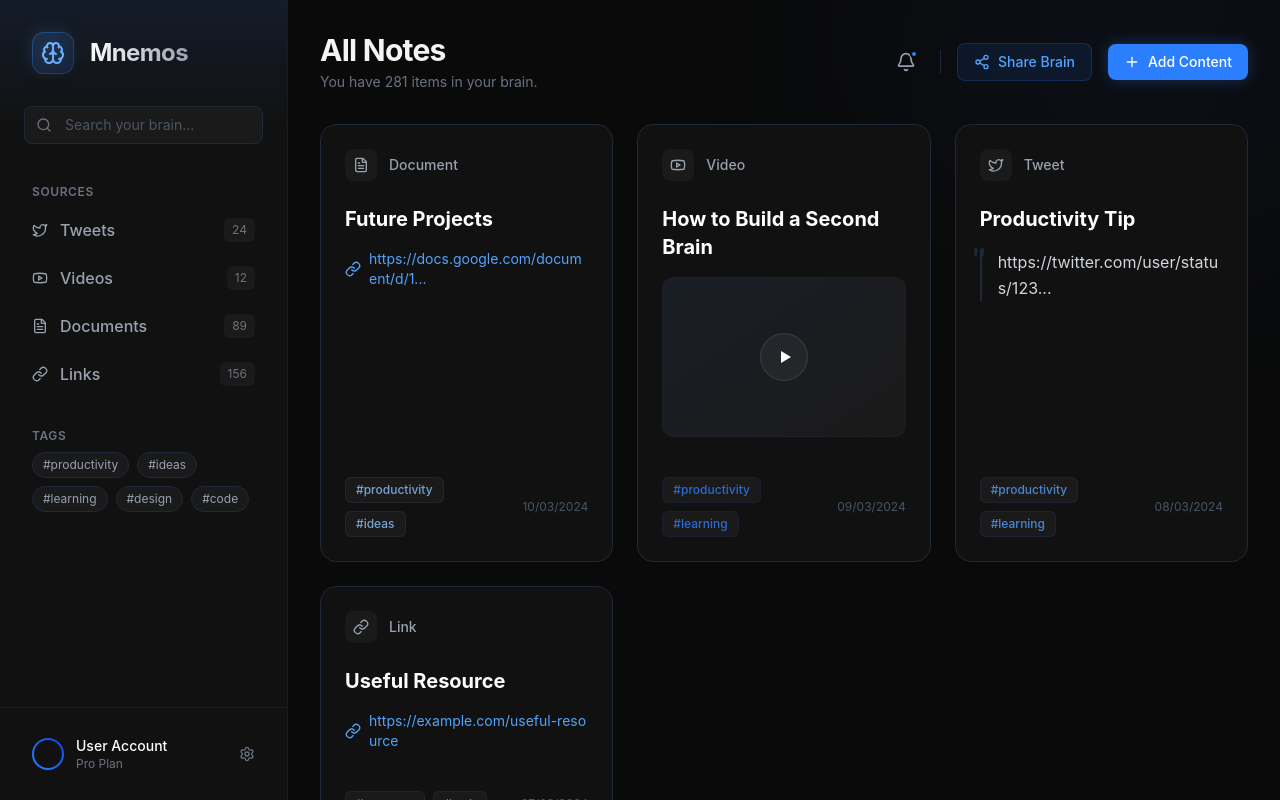
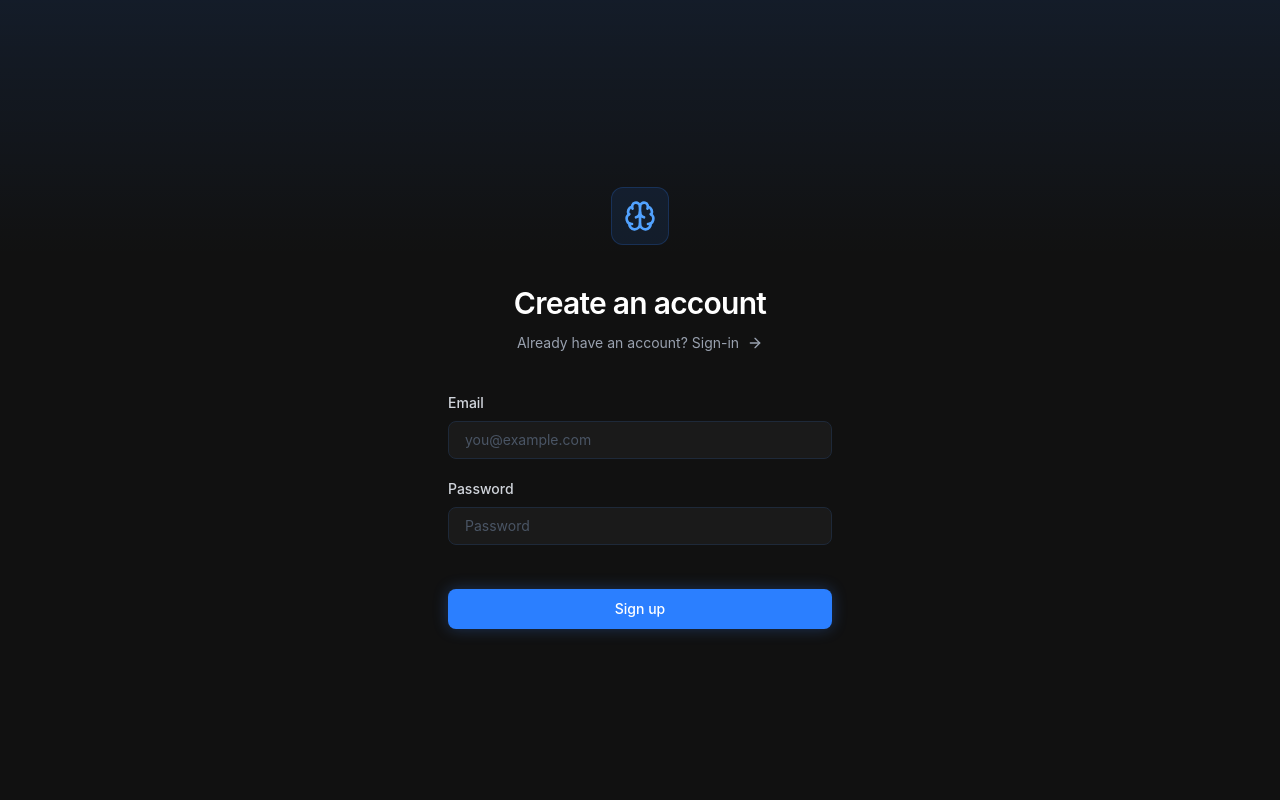
Before and after one commit to TauqueerJafri/Mnemos, a React app in the folder frontend/: page /signup in a window 1280 px wide. Built offline with nearby package versions, Linux system fonts and the light colour scheme; the HTML template or start-up script is replaced by a standard one.

Commit message:
feat: add authentication pages and update app routing
- Add Home, Signin, and Signup pages
- Update App.tsx with routing configuration
- Update Logo component

```diff
--- a/frontend/src/App.tsx
+++ b/frontend/src/App.tsx
@@ -1,7 +1,18 @@
+import { BrowserRouter, Route, Routes } from 'react-router-dom'
 import Dashboard from './pages/Dashboard'
+import Signin from './pages/Signin'
+import Signup from './pages/Signup'
 
 function App() {
-  return <Dashboard />
+  return (
+    <BrowserRouter>
+      <Routes>
+        <Route path="/" element={<Dashboard />} />
+        <Route path="/signin" element={<Signin />} />
+        <Route path="/signup" element={<Signup />} />
+      </Routes>
+    </BrowserRouter>
+  )
 }
 
 export default App
--- a/frontend/src/components/ui/Logo.tsx
+++ b/frontend/src/components/ui/Logo.tsx
@@ -1,10 +1,19 @@
 import { Brain } from 'lucide-react';
 import { useState, useRef } from 'react';
 
-export function Logo() {
+interface LogoProps {
+  hideText?: boolean;
+  size?: 'md' | 'lg';
+}
+
+export function Logo({ hideText = false, size = 'md' }: LogoProps) {
   const [mousePos, setMousePos] = useState({ x: 0, y: 0 });
   const [isHovered, setIsHovered] = useState(false);
   const logoRef = useRef<HTMLDivElement>(null);
+
+  const iconSizeClass = size === 'lg' ? 'w-8 h-8' : 'w-6 h-6';
+  const paddingClass = size === 'lg' ? 'p-3' : 'p-2';
+  const textSizeClass = size === 'lg' ? 'text-3xl' : 'text-2xl';
 
   const handleMouseMove = (e: React.MouseEvent<HTMLDivElement>) => {
     if (!logoRef.current) return;
@@ -13,6 +22,11 @@ export function Logo() {
       x: e.clientX - rect.left,
       y: e.clientY - rect.top,
     });
+  };
+
+  const maskStyle = {
+    maskImage: `radial-gradient(circle 120px at ${mousePos.x}px ${mousePos.y}px, rgba(0,0,0,0.8) 0%, rgba(0,0,0,0.4) 40%, transparent 100%)`,
+    WebkitMaskImage: `radial-gradient(circle 120px at ${mousePos.x}px ${mousePos.y}px, rgba(0,0,0,0.8) 0%, rgba(0,0,0,0.4) 40%, transparent 100%)`,
   };
 
   return (
@@ -24,26 +38,25 @@ export function Logo() {
       onMouseLeave={() => setIsHovered(false)}
     >
       {/* Base layer */}
-      <div className="p-2 bg-blue-500/10 rounded-xl border border-blue-500/20 relative z-10">
-        <Brain className="w-6 h-6 text-blue-400" />
+      <div className={`${paddingClass} bg-blue-500/10 rounded-xl border border-blue-500/20 relative z-10`}>
+        <Brain className={`${iconSizeClass} text-blue-400`} />
       </div>
-      <span className="text-2xl font-bold tracking-tight bg-linear-to-r from-white to-gray-400 bg-clip-text text-transparent relative z-10">Mnemos</span>
+      {!hideText && (
+        <span className={`${textSizeClass} font-bold tracking-tight bg-linear-to-r from-white to-gray-400 bg-clip-text text-transparent relative z-10`}>Mnemos</span>
+      )}
 
       {/* Glow layer */}
-      {isHovered && (
-        <div
-          className="absolute inset-0 p-8 flex items-center gap-4 pointer-events-none z-20 transition-opacity duration-300"
-          style={{
-            maskImage: `radial-gradient(circle 120px at ${mousePos.x}px ${mousePos.y}px, rgba(0,0,0,0.8) 0%, rgba(0,0,0,0.4) 40%, transparent 100%)`,
-            WebkitMaskImage: `radial-gradient(circle 120px at ${mousePos.x}px ${mousePos.y}px, rgba(0,0,0,0.8) 0%, rgba(0,0,0,0.4) 40%, transparent 100%)`,
-          }}
-        >
-          <div className="p-2 bg-blue-400/20 rounded-xl border border-blue-400/50 shadow-[0_0_15px_rgba(96,165,250,0.5)]">
-            <Brain className="w-6 h-6 text-blue-200 drop-shadow-[0_0_8px_rgba(191,219,254,0.8)]" />
-          </div>
-          <span className="text-2xl font-bold tracking-tight text-gray-100 drop-shadow-[0_0_8px_rgba(255,255,255,0.8)]">Mnemos</span>
+      <div
+        className={`absolute inset-0 p-8 flex items-center gap-4 pointer-events-none z-20 transition-opacity duration-300 ${isHovered ? 'opacity-100' : 'opacity-0'}`}
+        style={maskStyle}
+      >
+        <div className={`${paddingClass} bg-blue-400/20 rounded-xl border border-blue-400/50 shadow-[0_0_15px_rgba(96,165,250,0.5)]`}>
+          <Brain className={`${iconSizeClass} text-blue-200 drop-shadow-[0_0_8px_rgba(191,219,254,0.8)]`} />
         </div>
-      )}
+        {!hideText && (
+          <span className={`${textSizeClass} font-bold tracking-tight text-gray-100 drop-shadow-[0_0_8px_rgba(255,255,255,0.8)]`}>Mnemos</span>
+        )}
+      </div>
     </div>
   );
 }
--- /dev/null
+++ b/frontend/src/pages/Signin.tsx
@@ -0,0 +1,57 @@
+import { Link } from 'react-router-dom';
+import { Input } from '../components/ui/Input';
+import { Button } from '../components/ui/Button';
+import { ArrowRight } from 'lucide-react';
+import { Logo } from '../components/ui/Logo';
+
+export default function Signin() {
+  return (
+    <div className="min-h-screen bg-[#111111] flex flex-col items-center justify-center p-4 relative overflow-hidden">
+      <div className="absolute top-0 left-0 w-full h-64 bg-linear-to-b from-blue-500/10 to-transparent pointer-events-none" />
+
+      <div className="w-full max-w-sm flex flex-col items-center relative z-10">
+        <div className="w-full mt-4 flex flex-col items-center">
+          <div className="flex justify-center w-full -mt-8 mb-2">
+            <Logo hideText size="lg" />
+          </div>
+          <h1 className="text-3xl font-semibold text-white mb-3 tracking-tight text-center">Sign in to your account</h1>
+          <Link to="/signup" className="text-gray-400 hover:text-white transition-colors flex items-center justify-center gap-2 text-sm mb-10 group">
+            Don't have an account? <ArrowRight className="w-4 h-4 group-hover:translate-x-1 transition-transform" />
+          </Link>
+
+          <form className="w-full space-y-5" onSubmit={(e) => e.preventDefault()}>
+            <div className="space-y-2">
+              <label className="text-sm font-medium text-gray-300 block text-left">Email</label>
+              <Input
+                type="email"
+                placeholder="you@example.com"
+                name="username"
+                className="w-full"
+              />
+            </div>
+
+            <div className="space-y-2">
+              <label className="text-sm font-medium text-gray-300 block text-left">Password</label>
+              <Input
+                type="password"
+                placeholder="Password"
+                name="password"
+                className="w-full"
+              />
+            </div>
+
+            <div className="flex justify-end pt-1">
+              <a href="#" className="text-sm text-gray-400 hover:text-white transition-colors">
+                Forgot password?
+              </a>
+            </div>
+
+            <Button type="submit" className="w-full mt-2 py-2.5 text-base font-medium">
+              Sign in
+            </Button>
+          </form>
+        </div>
+      </div>
+    </div>
+  );
+}
--- /dev/null
+++ b/frontend/src/pages/Signup.tsx
@@ -0,0 +1,49 @@
+import { Link } from 'react-router-dom';
+import { Input } from '../components/ui/Input';
+import { Button } from '../components/ui/Button';
+import { ArrowRight } from 'lucide-react';
+import { Logo } from '../components/ui/Logo';
+
+export default function Signup() {
+  return (
+    <div className="min-h-screen bg-[#111111] flex flex-col items-center justify-center p-4 relative overflow-hidden">
+      <div className="absolute top-0 left-0 w-full h-64 bg-linear-to-b from-blue-500/10 to-transparent pointer-events-none" />
+      <div className="w-full max-w-sm flex flex-col items-center relative z-10">
+        <div className="w-full mt-4 flex flex-col items-center">
+          <div className="flex justify-center w-full -mt-8 mb-2">
+            <Logo hideText size="lg" />
+          </div>
+          <h1 className="text-3xl font-semibold text-white mb-3 tracking-tight text-center">Create an account</h1>
+          <Link to="/signin" className="text-gray-400 hover:text-white transition-colors flex items-center justify-center gap-2 text-sm mb-10 group">
+            Already have an account? Sign-in <ArrowRight className="w-4 h-4 group-hover:translate-x-1 transition-transform" />
+          </Link>
+          <form className="w-full space-y-5" onSubmit={(e) => e.preventDefault()}>
+            <div className="space-y-2">
+              <label className="text-sm font-medium text-gray-300 block text-left">Email</label>
+              <Input
+                type="email"
+                placeholder="you@example.com"
+                name="username"
+                className="w-full"
+              />
+            </div>
+
+            <div className="space-y-2">
+              <label className="text-sm font-medium text-gray-300 block text-left">Password</label>
+              <Input
+                type="password"
+                placeholder="Password"
+                name="password"
+                className="w-full"
+              />
+            </div>
+
+            <Button type="submit" className="w-full mt-6 py-2.5 text-base font-medium">
+              Sign up
+            </Button>
+          </form>
+        </div>
+      </div>
+    </div>
+  );
+}
```
Also changed, not shown: frontend/src/pages/Home.tsx (added).
